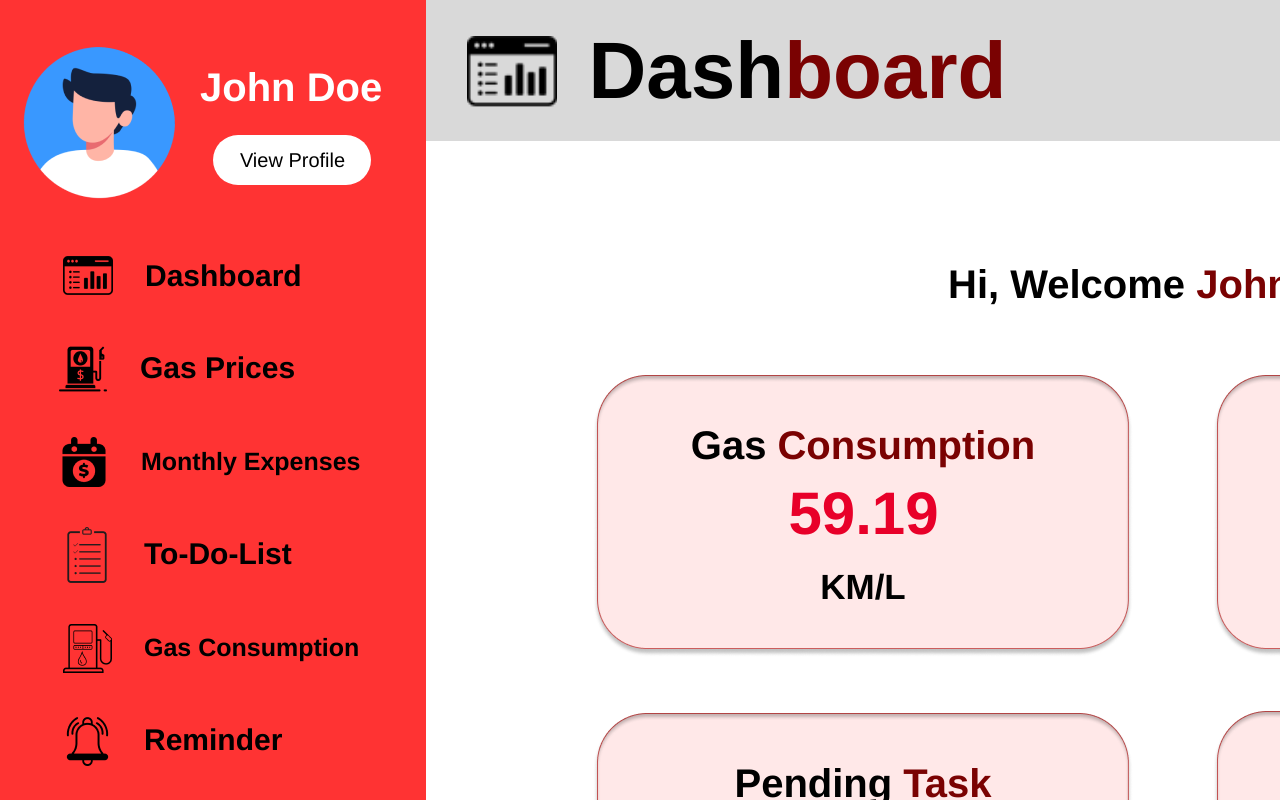
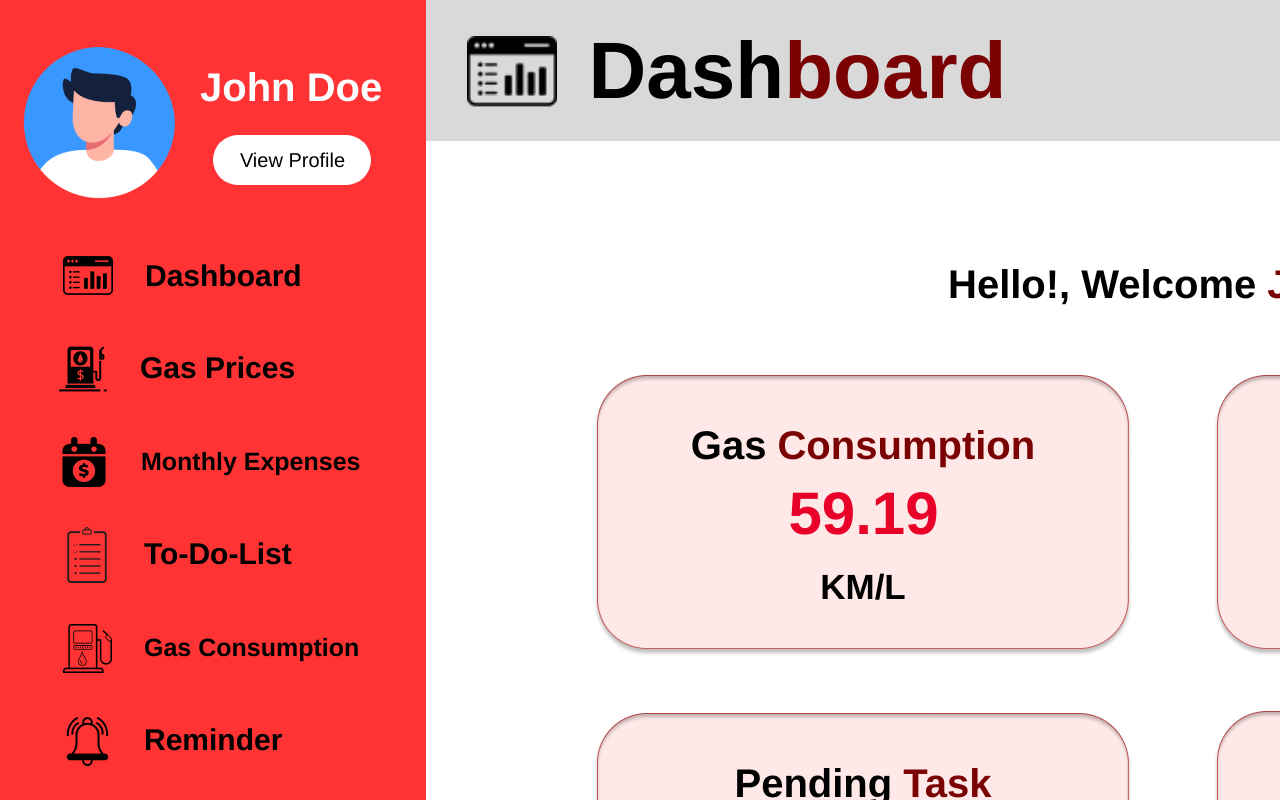
Before and after one commit to asherdave/FuelTasker, a React (Create React App) app in the folder fueltasker/: page /dashboard in a window 1280 px wide. Shown: the top 800 px of the page. Built offline with nearby package versions, Linux system fonts and the light colour scheme.

Commit message:
Message Hi to Hello!

```diff
--- a/fueltasker/src/Dashboard.jsx
+++ b/fueltasker/src/Dashboard.jsx
@@ -158,7 +158,7 @@ export const Dashboard = () => {
                     </div>
                 </div>
                 <p className="hi-welcome-john-doe">
-                    <span className="span">Hi, Welcome </span>
+                    <span className="span">Hello!, Welcome </span>
                     <span className="text-wrapper-10">John Doe</span>
                     <span className="span">!</span>
                 </p>
```
